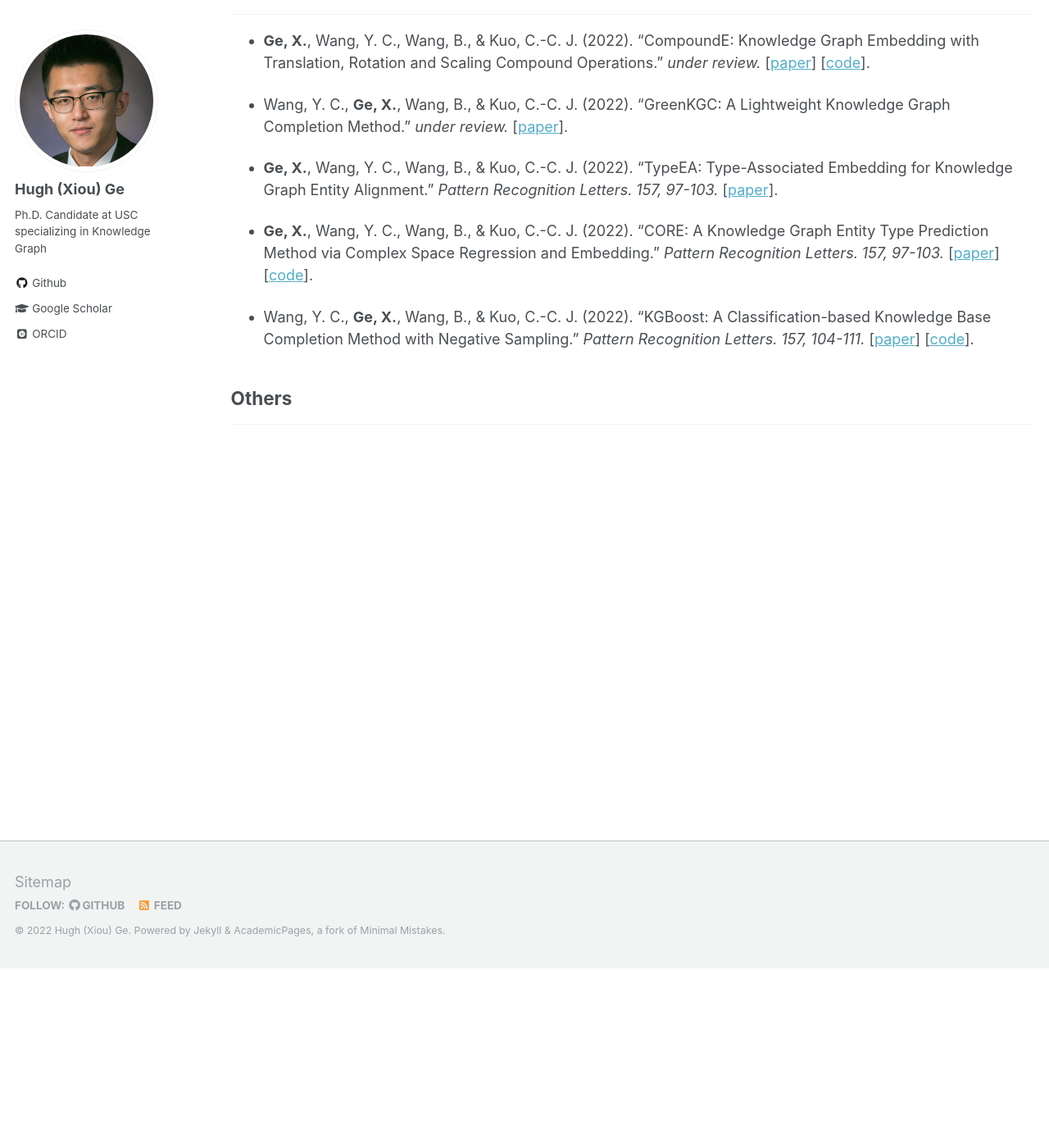
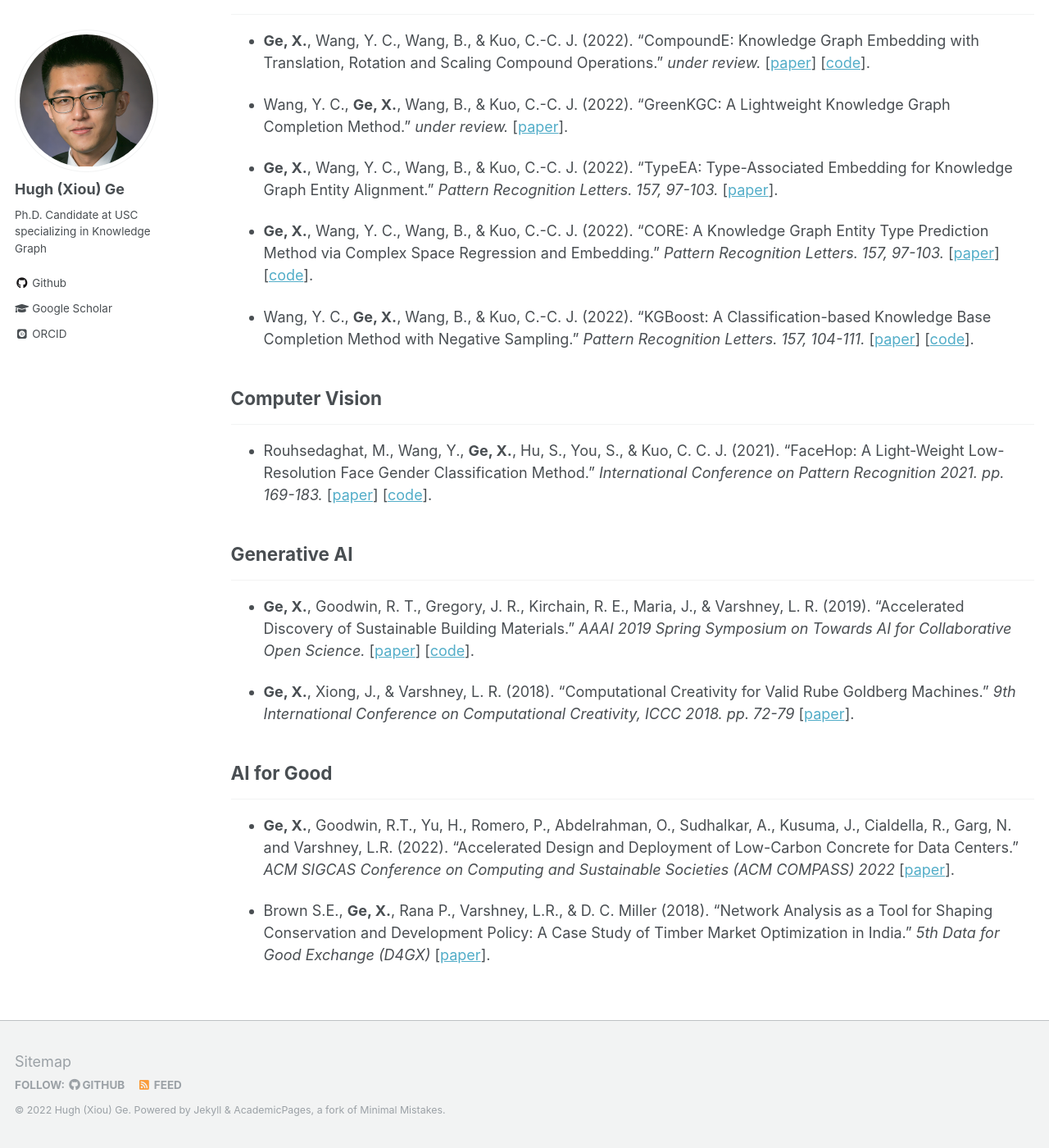
Before and after one commit to hughxiouge/hughxiouge.github.io, a Jekyll site: the page built from _pages/publications.md, in a window 1280 px wide and 1400 px high, scrolled down 219 px. Shown: the whole window at 82% size. Built offline with Jekyll 4.4.1, drawn with Linux system fonts in a browser that asks for light colours; some web fonts are replaced.

Commit message:
change publication

```diff
--- a/_pages/publications.md
+++ b/_pages/publications.md
@@ -18,5 +18,21 @@ ___
 
 * Wang, Y. C., **Ge, X.**, Wang, B., & Kuo, C.-C. J. (2022). "KGBoost: A Classification-based Knowledge Base Completion Method with Negative Sampling." <i> Pattern Recognition Letters. 157, 104-111. </i> [<a href="https://www.sciencedirect.com/science/article/abs/pii/S0167865522000939">paper</a>] [<a href="https://github.com/yunchengwang/KGBoost-KGC">code</a>].
 
-## Others
+## Computer Vision
 ___
+
+* Rouhsedaghat, M., Wang, Y., **Ge, X.**, Hu, S., You, S., & Kuo, C. C. J. (2021). "FaceHop: A Light-Weight Low-Resolution Face Gender Classification Method." <i> International Conference on Pattern Recognition 2021. pp. 169-183. </i> [<a href="https://link.springer.com/chapter/10.1007/978-3-030-68793-9_12">paper</a>] [<a href="https://github.com/USC-MCL/Project_Demo/tree/468d27b8c72f8773adb497d04ea26b3c853838af/FaceHop">code</a>].
+
+## Generative AI
+___
+
+* **Ge, X.**, Goodwin, R. T., Gregory, J. R., Kirchain, R. E., Maria, J., & Varshney, L. R. (2019). "Accelerated Discovery of Sustainable Building Materials." <i> AAAI 2019 Spring Symposium on Towards AI for Collaborative Open Science. </i> [<a href="https://link.springer.com/chapter/10.1007/978-3-030-68793-9_12">paper</a>] [<a href="https://github.com/IBM/Conditional-Variational-Autoencoder-for-Concrete-Design">code</a>].
+
+* **Ge, X.**, Xiong, J., & Varshney, L. R. (2018). "Computational Creativity for Valid Rube Goldberg Machines." <i> 9th International Conference on Computational Creativity, ICCC 2018. pp. 72-79 </i> [<a href="http://computationalcreativity.net/iccc2018/sites/default/files/papers/ICCC_2018_paper_19.pdf">paper</a>].
+
+## AI for Good
+___
+
+* **Ge, X.**, Goodwin, R.T., Yu, H., Romero, P., Abdelrahman, O., Sudhalkar, A., Kusuma, J., Cialdella, R., Garg, N. and Varshney, L.R. (2022). "Accelerated Design and Deployment of Low-Carbon Concrete for Data Centers." <i> ACM SIGCAS Conference on Computing and Sustainable Societies (ACM COMPASS) 2022 </i> [<a href="https://arxiv.org/abs/2204.05397">paper</a>].
+
+* Brown S.E., **Ge, X.**, Rana P., Varshney, L.R., & D. C. Miller (2018). "Network Analysis as a Tool for Shaping Conservation and Development Policy: A Case Study of Timber Market Optimization in India." <i> 5th Data for Good Exchange (D4GX) </i> [<a href="https://hughxiouge.github.io/files/Network_Analysis_Timber.pdf">paper</a>].
```
Also changed, not shown: _pages/about.md (line endings or trailing spaces), 1 other file.
